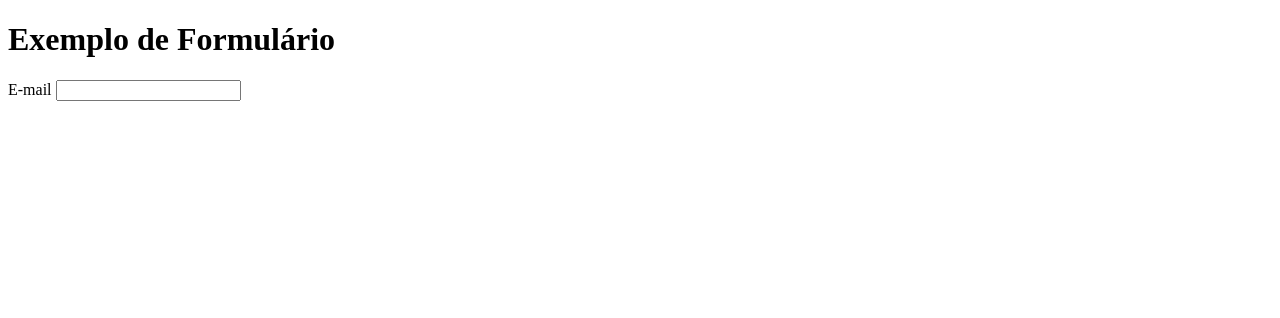
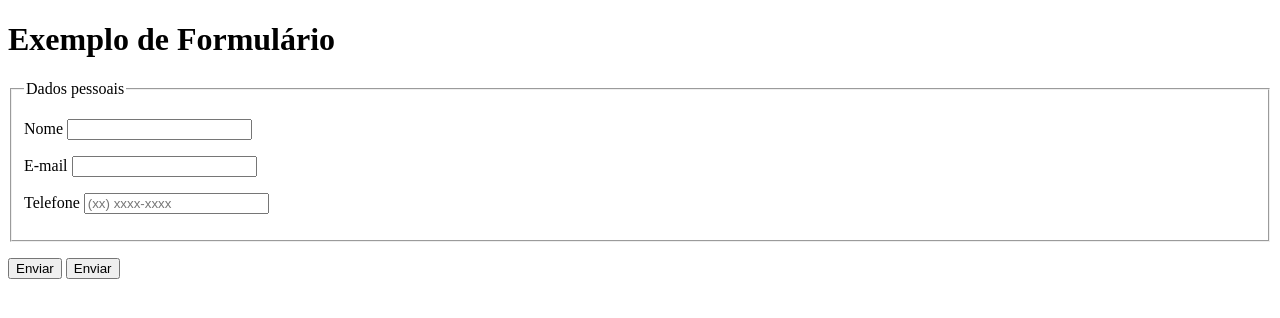
Before and after one commit to 20eduardo11/html-css, a plain HTML site: page Exercicios/ex025/form004.html in a window 1280 px wide. Drawn offline with Linux system fonts and the light colour scheme.

Commit message:
Update form004.html

```diff
--- a/Exercicios/ex025/form004.html
+++ b/Exercicios/ex025/form004.html
@@ -7,10 +7,25 @@
 </head>
 <body>
     <h1>Exemplo de Formulário</h1>
-    <form action="cadastro.php" method="get">
+    <form action="cadastro.php" method="get" autocomplete="on">
+        <fieldset>
+            <legend>Dados pessoais</legend>
+            <p>
+                <label for="inome">Nome</label>
+                <input type="text" name="nome" id="inome" minlength="5" maxlength="20" required>
+            </p>
+            <p>
+                <label for="iemail">E-mail</E-mail></label>
+                <input type="email" name="email" id="iemail" autocomplete="email" required>
+            </p>
+            <p>
+            <label for="itel">Telefone</label>
+            <input type="tel" name="tel" id="itel" autocomplete="tel" pattern="^[0-9]{2}-([0-9]{8}|[0-9]{9})" required placeholder="(xx) xxxx-xxxx">
+            </p>
+        </fieldset>
         <p>
-            <label for="iemail">E-mail</E-mail></label>
-            <input type="email" name="email" id="iemail">
+            <input type="submit" value="Enviar">
+            <input type="reset" value="Enviar">
         </p>
     </form>
 </body>
```
